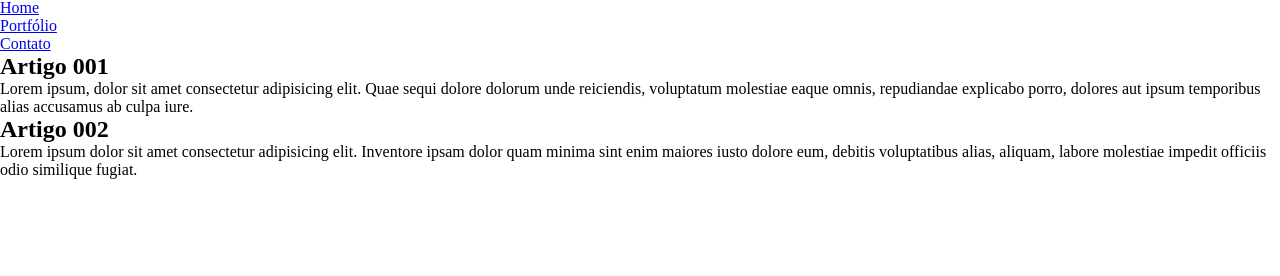
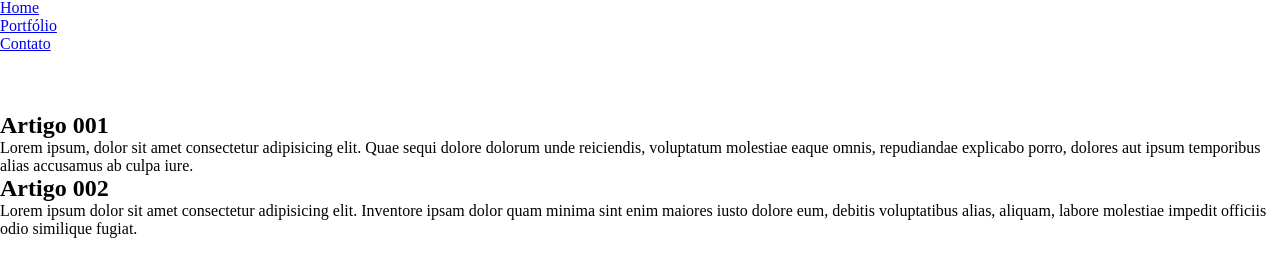
Before and after one commit to ViniEngSoftware/projeto-site, a plain HTML site: page index.html in a window 1280 px wide. Shown: the part 38-314 px from the top of the page. Drawn offline with Linux system fonts and the light colour scheme.

Commit message:
Update style.css

```diff
--- a/css/style.css
+++ b/css/style.css
@@ -3,3 +3,8 @@
     padding: 0;
     box-sizing: border-box;
 }
+
+header.cab {
+    width: 100%;
+    height: 150px;
+}
```
